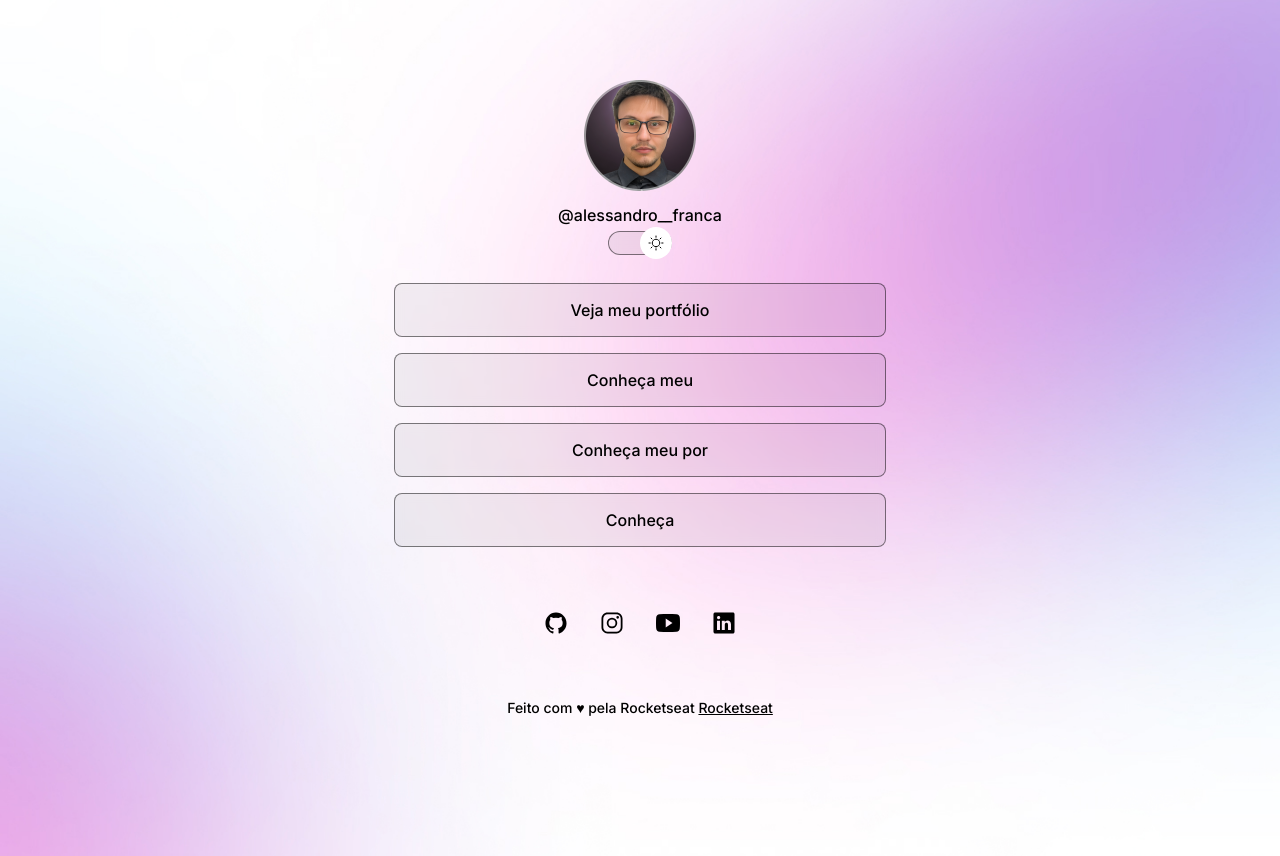
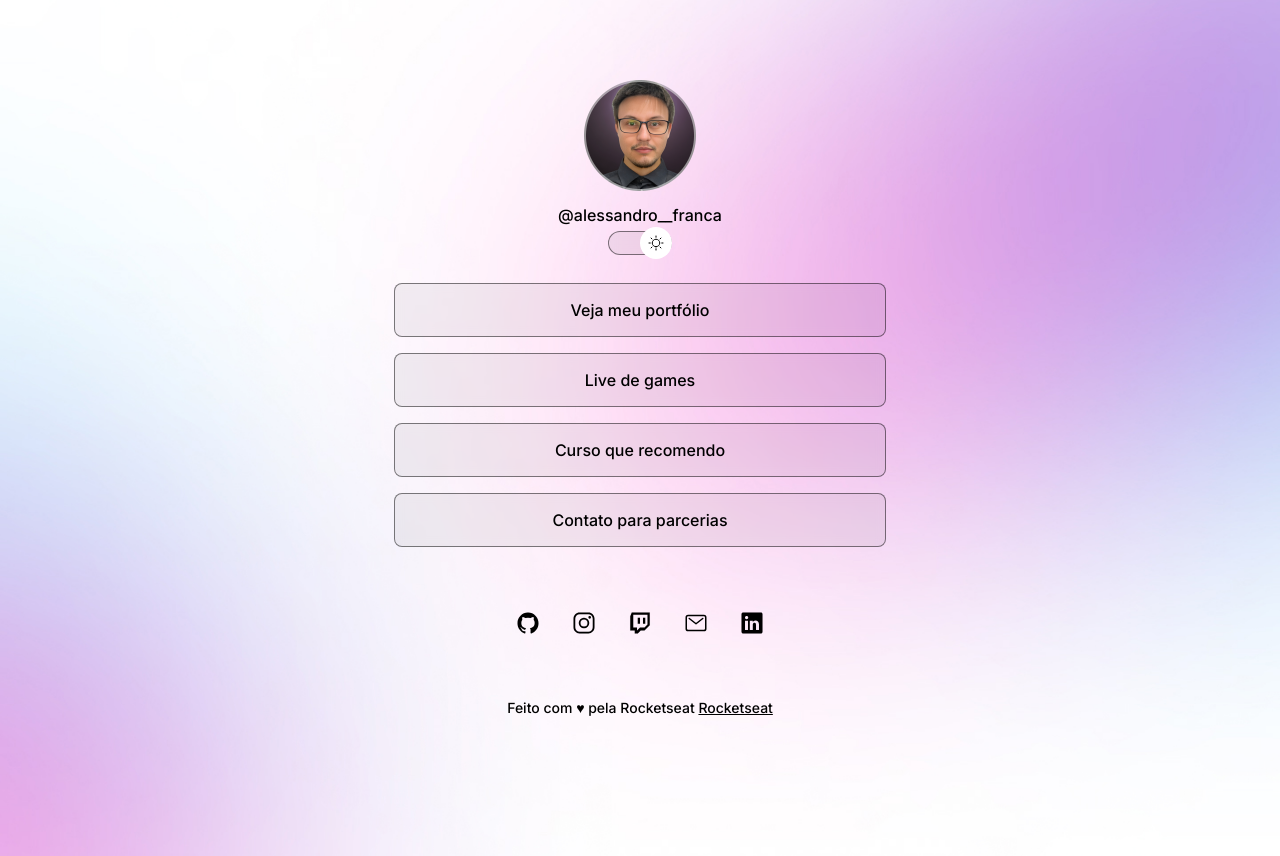
Before and after one commit to Alessandro-krepk/Projeto-linktree, a plain HTML site: page index.html in a window 1280 px wide. Drawn offline with nearby package versions, Linux system fonts and the light colour scheme; files whose address does not match are found by name.

Commit message:
Updated icons, added social media and email links, and changed avatar image via HTML.

```diff
--- a/index.html
+++ b/index.html
@@ -33,10 +33,24 @@
               >Veja meu portfólio</a
             >
           </li>
-          <li><a href="#">Conheça meu</a></li>
-          <li><a href="#">Conheça meu por</a></li>
-          <li><a href="#">Conheça</a></li>
+          <li>
+            <a href="https://www.twitch.tv/BadXiter" target="_blank"
+              >Live de games</a
+            >
+          </li>
+
+          <li>
+            <a href="https://www.rocketseat.com.br/discover" target="_blank"
+              >Curso que recomendo</a
+            >
+          </li>
+          <li>
+            <a href="mailto:alessandro1dev@gmail.com" target="_blank"
+              >Contato para parcerias</a
+            >
+          </li>
         </ul>
+
         <div id="social-links">
           <a href="https://github.com/Alessandro-krepk" target="_blank">
             <ion-icon name="logo-github"></ion-icon>
@@ -49,12 +63,16 @@
             <ion-icon name="logo-instagram"></ion-icon>
           </a>
 
-          <a href="https://www.youtube.com/@Alessandro1dev" target="_blank">
-            <ion-icon name="logo-youtube"></ion-icon>
+          <a href="https://www.twitch.tv/BadXiter" target="_blank">
+            <ion-icon name="logo-twitch"></ion-icon>
+          </a>
+
+          <a href="mailto:alessandro1dev@gmail.com" target="_blank">
+            <ion-icon name="mail-outline"></ion-icon>
           </a>
 
           <a
-            href="https://www.linkedin.com/in/alessandro-lu%C3%ADs-fran%C3%A7a-krepk-45522a300/"
+            href="https://www.linkedin.com/in/alessandro-krepk-45522a300/"
             target="_blank"
           >
             <ion-icon name="logo-linkedin"></ion-icon>
```
Also changed, not shown: assets/avatar-azul.png.
